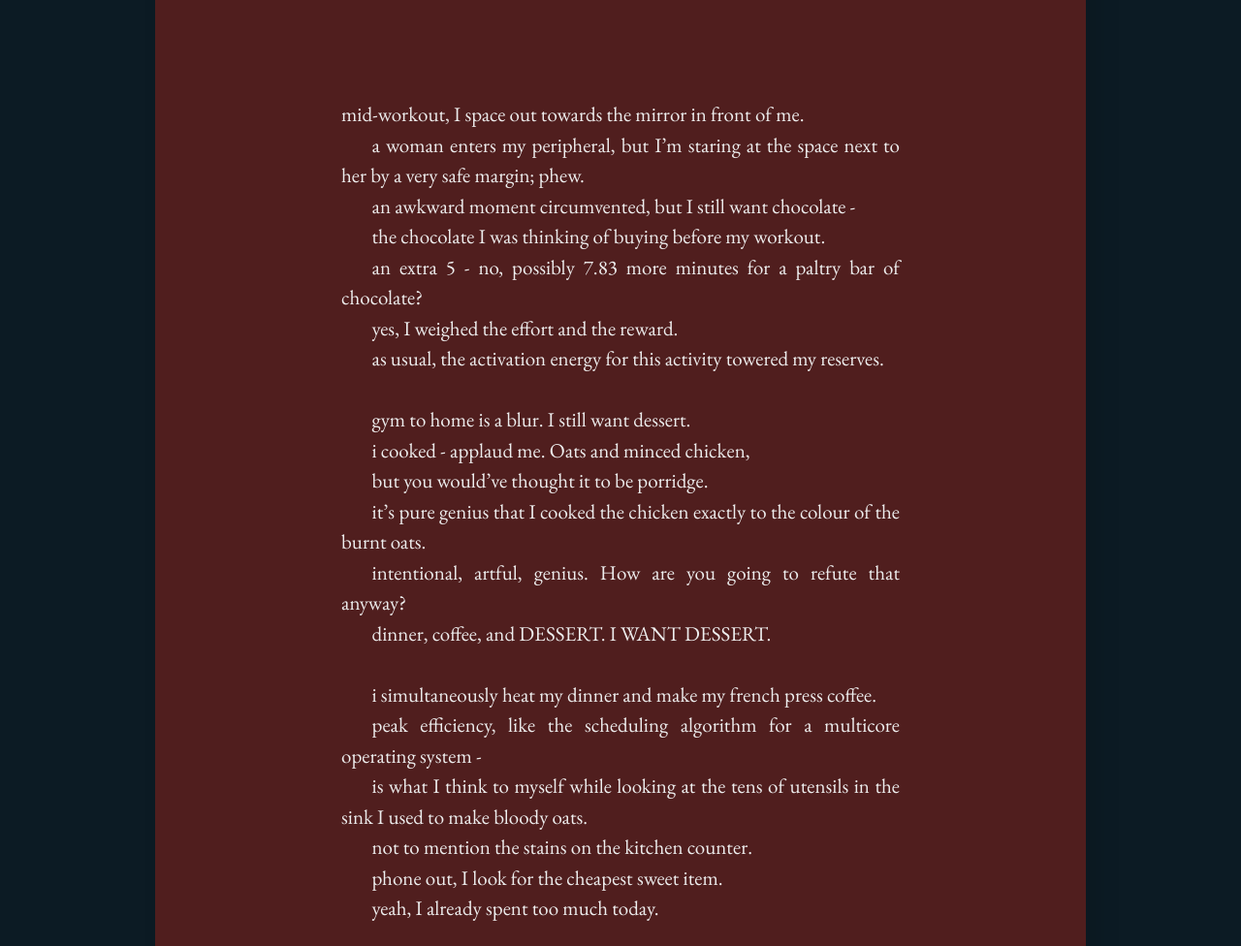
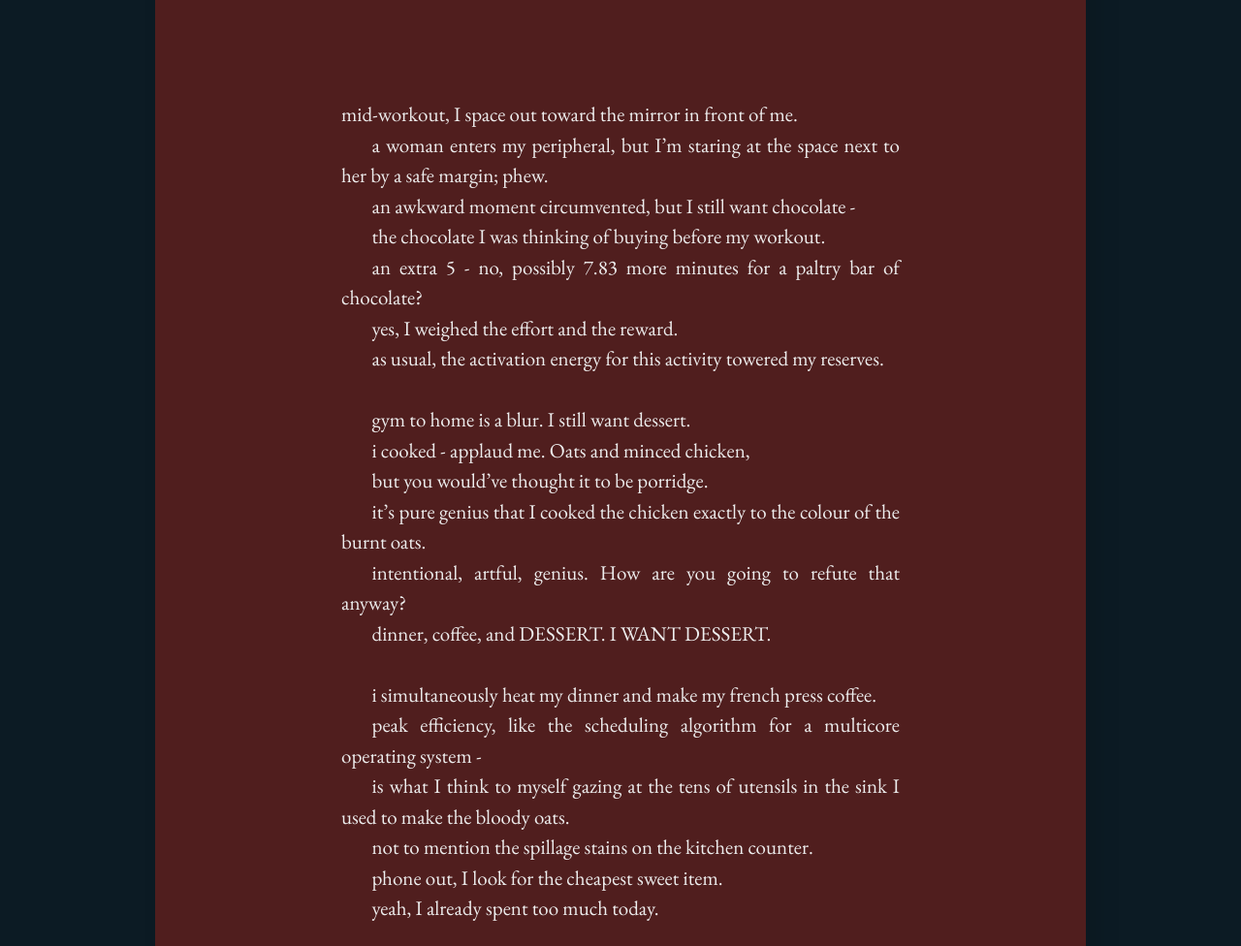
Before and after one commit to demietranger/demietranger.github.io, a Jekyll site: the page built from _posts/2024-12-30-the-disappointing-brownie.md, in a window 1280 px wide and 1400 px high. Shown: the part 402-1378 px from the top of the window at 97% size. Built offline with Jekyll 4.4.1, drawn with Linux system fonts in a browser that asks for light colours; comment, search, counter and statistics services are not loaded.

Commit message:
Minor edits to disappointing brownie

```diff
--- a/_posts/2024-12-30-the-disappointing-brownie.md
+++ b/_posts/2024-12-30-the-disappointing-brownie.md
@@ -5,9 +5,9 @@ author: Demie Tranger
 categories: poem
 ---
 
-mid-workout, I space out towards the mirror in front of me.
+mid-workout, I space out toward the mirror in front of me.
 
-a woman enters my peripheral, but I'm staring at the space next to her by a very safe margin; phew.
+a woman enters my peripheral, but I'm staring at the space next to her by a safe margin; phew.
 
 an awkward moment circumvented, but I still want chocolate -
 
@@ -39,9 +39,9 @@ i simultaneously heat my dinner and make my french press coffee.
 
 peak efficiency, like the scheduling algorithm for a multicore operating system -
 
-is what I think to myself while looking at the tens of utensils in the sink I used to make bloody oats.
+is what I think to myself gazing at the tens of utensils in the sink I used to make the bloody oats.
 
-not to mention the stains on the kitchen counter.
+not to mention the spillage stains on the kitchen counter.
 
 phone out, I look for the cheapest sweet item.
 
```
